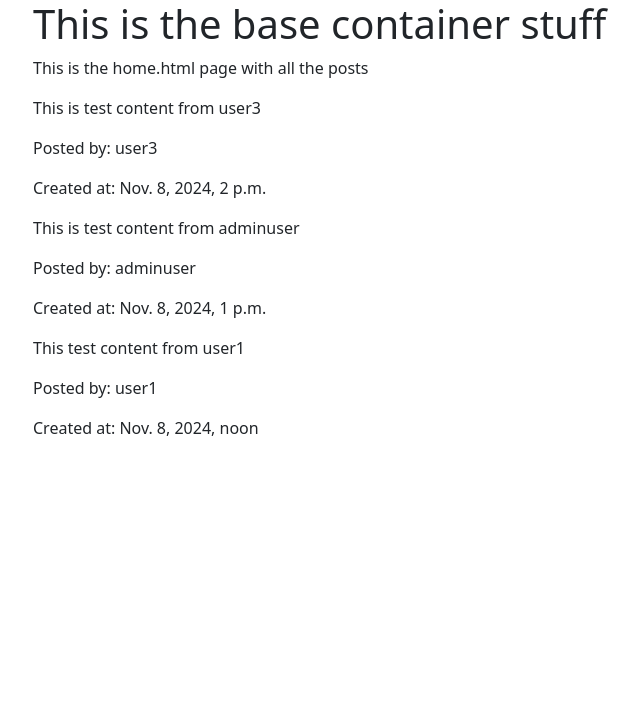
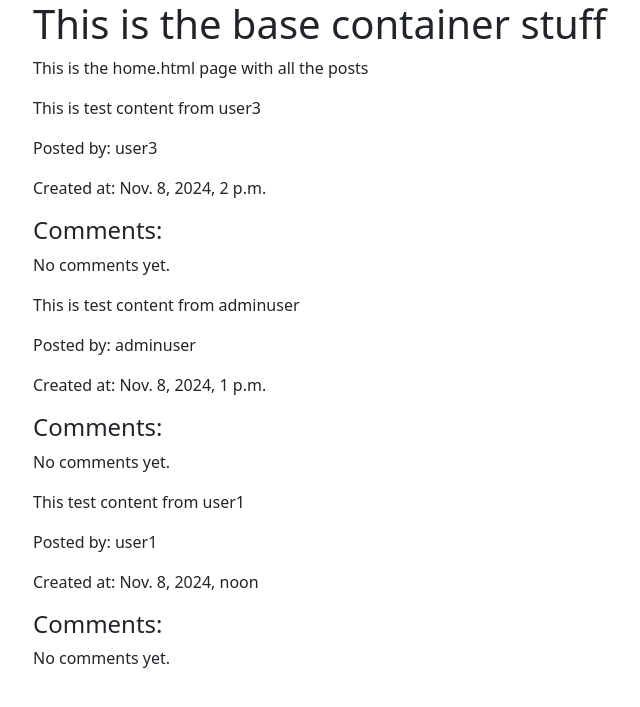
Before and after one commit to usd-cs/COMP-49X-24-25-SMSE-intro-project, a Django app: page /posts/ in a window 1280 px wide. Shown: the top 707 px of the page, without its empty margins (49-689 px from the left). Run offline with Django 5.2, Linux system fonts and the light colour scheme; data comes from the database, SQL or seed files in the repository.

Commit message:
Add comment section to html

```diff
--- a/intro_project/posts/templates/posts/home.html
+++ b/intro_project/posts/templates/posts/home.html
@@ -9,6 +9,18 @@
           <p>{{ post.content }}</p>
           <p>Posted by: {{ post.author }}</p>
           <p>Created at: {{ post.created_at }}</p>
+
+          <div class="comments">
+            <h4>Comments:</h4>
+            {% for comment in post.comment_set.all %}
+                <div class="comment">
+                    <p>{{ comment.content }}</p>
+                    <p>Comment by: {{ comment.author }} at {{ comment.created_at }}</p>
+                </div>
+            {% empty %}
+                <p>No comments yet.</p>
+            {% endfor %}
+          </div>
       </div>
   {% endfor %}
 {% else %}
```
